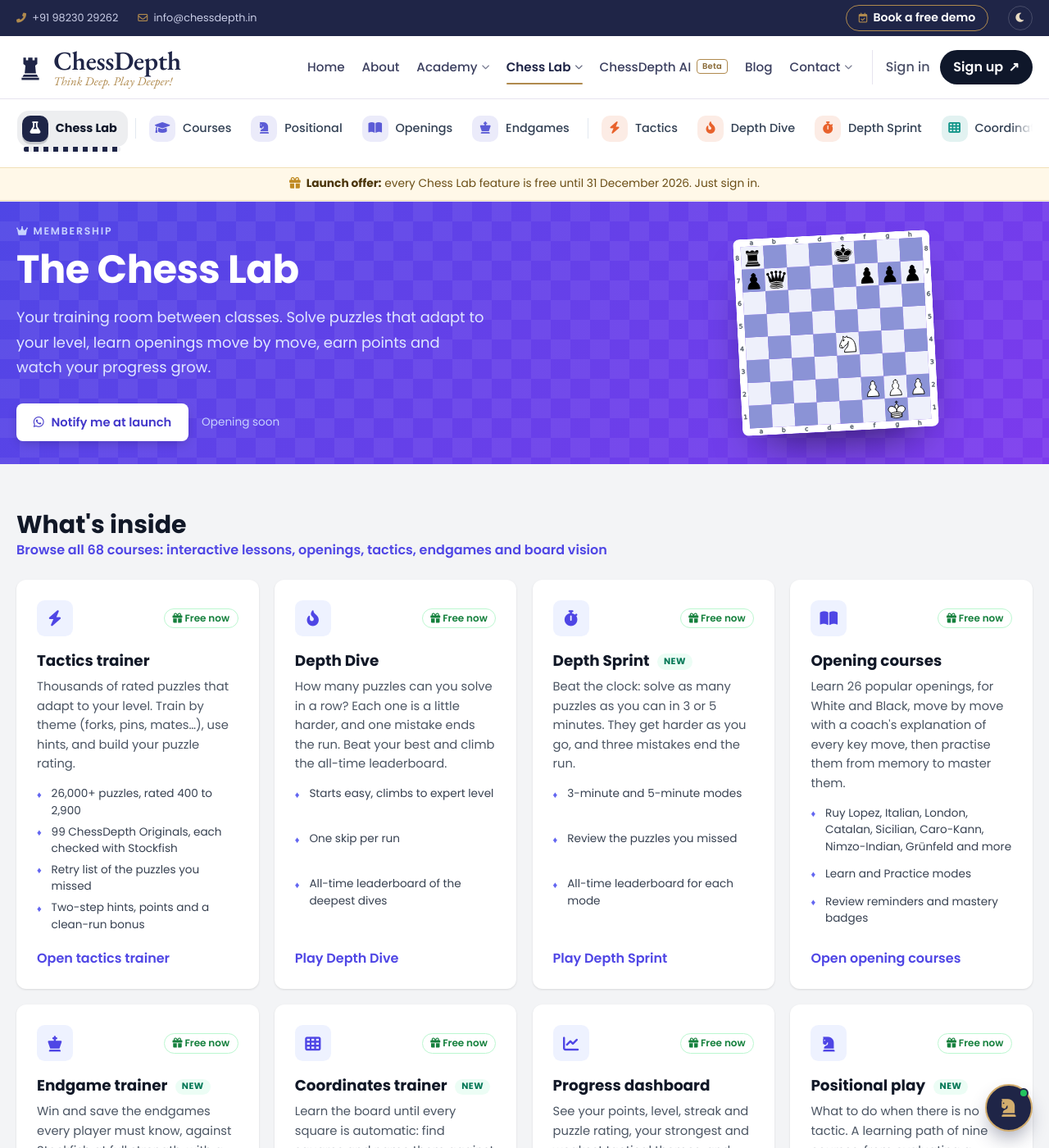
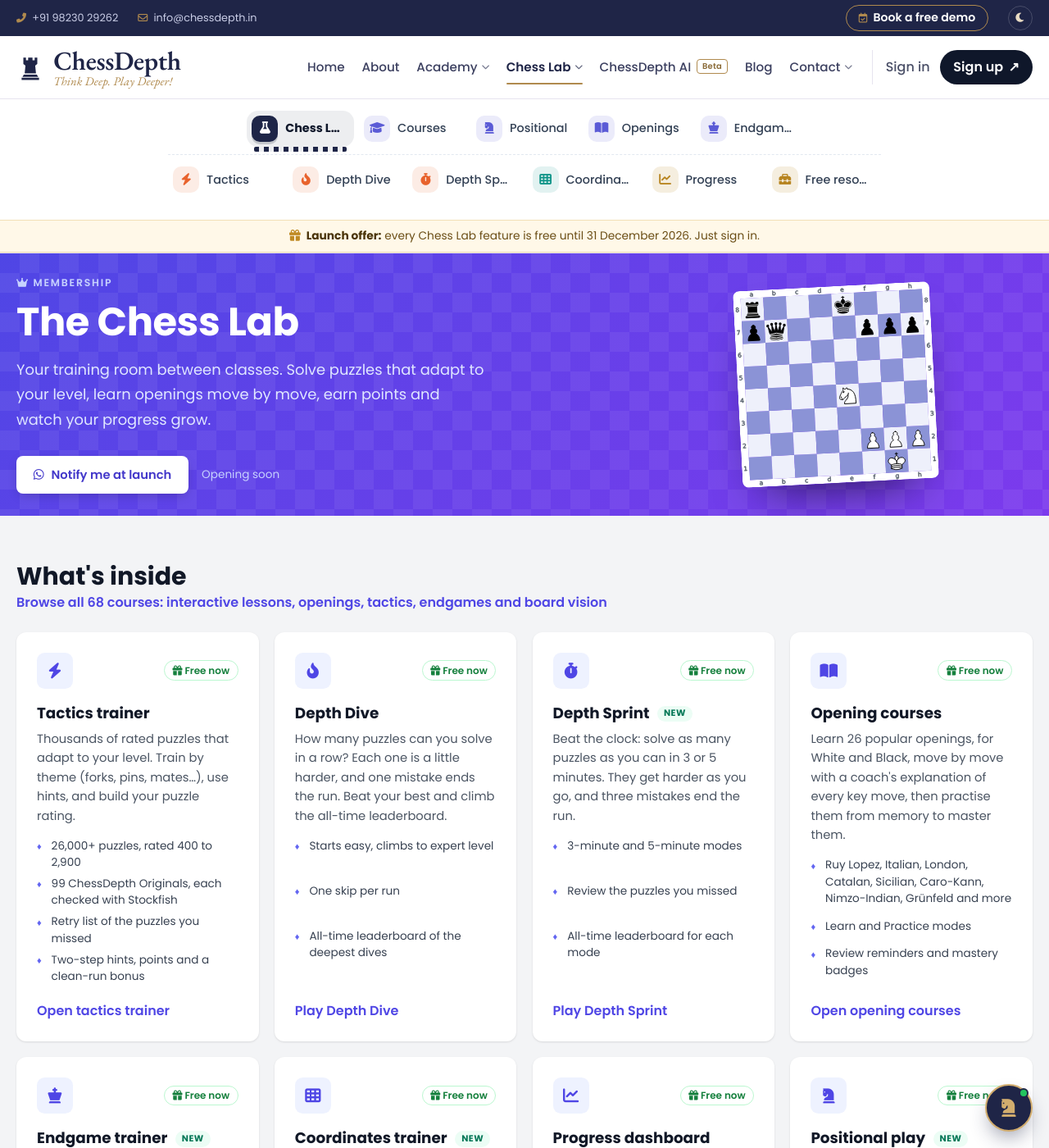
Before and after one commit to Sourabhjoshi1/Chess-Depth, a Jekyll site: the page built from pages/lab/index.html, in a window 1280 px wide and 1400 px high. Shown: the whole window at 82% size. Built offline with Jekyll 4.4.1, drawn with Linux system fonts in a browser that asks for light colours; comment, search, counter and statistics services are not loaded.

Commit message:
Chess Lab bar: two full-width rows (learning tools, then training and progress)
Co-Authored-By: Claude Opus 5.5 <noreply@anthropic.com>
Claude-Session: https://claude.ai/code/session_017ZwxdNZGtw2tXrZdE2ZP9f

```diff
--- a/_includes/lab-bar.html
+++ b/_includes/lab-bar.html
@@ -1,21 +1,22 @@
 {%- include lab-config.html -%}
 <div class="lab-bar">
   <div class="cd-wrap lab-bar-inner">
-    <nav class="lab-tabs" aria-label="Chess Lab">
+    <nav class="lab-tabs lab-tabs-2" aria-label="Chess Lab">
+      <div class="lab-tab-row">
         <a href="/lab/" class="lab-tab lab-tab-home" {% if page.url == '/lab/' %}aria-current="page"{% endif %}><span class="lab-tab-ic"><i class="fas fa-flask"></i></span><span class="lab-tab-tx">Chess Lab</span></a>
-      <span class="lab-tab-gap" aria-hidden="true"></span>
         <a href="/lab/courses/" class="lab-tab lab-tab-learn" {% if page.url == '/lab/courses/' or page.url == '/lab/learn/' %}aria-current="page"{% endif %}><span class="lab-tab-ic"><i class="fas fa-graduation-cap"></i></span><span class="lab-tab-tx">Courses</span></a>
         <a href="/lab/positional/" class="lab-tab lab-tab-learn" {% if page.url == '/lab/positional/' %}aria-current="page"{% endif %}><span class="lab-tab-ic"><i class="fas fa-chess-knight"></i></span><span class="lab-tab-tx">Positional</span></a>
         <a href="/lab/openings/" class="lab-tab lab-tab-learn" {% if page.url == '/lab/openings/' %}aria-current="page"{% endif %}><span class="lab-tab-ic"><i class="fas fa-book-open"></i></span><span class="lab-tab-tx">Openings</span></a>
         <a href="/lab/endgames/" class="lab-tab lab-tab-learn" {% if page.url == '/lab/endgames/' %}aria-current="page"{% endif %}><span class="lab-tab-ic"><i class="fas fa-chess-king"></i></span><span class="lab-tab-tx">Endgames</span></a>
-      <span class="lab-tab-gap" aria-hidden="true"></span>
+      </div>
+      <div class="lab-tab-row">
         <a href="/lab/tactics/" class="lab-tab lab-tab-puzzle" {% if page.url == '/lab/tactics/' %}aria-current="page"{% endif %}><span class="lab-tab-ic"><i class="fas fa-bolt"></i></span><span class="lab-tab-tx">Tactics</span></a>
         <a href="/lab/streak/" class="lab-tab lab-tab-puzzle" {% if page.url == '/lab/streak/' %}aria-current="page"{% endif %}><span class="lab-tab-ic"><i class="fas fa-fire-alt"></i></span><span class="lab-tab-tx">Depth Dive</span></a>
         <a href="/lab/rush/" class="lab-tab lab-tab-puzzle" {% if page.url == '/lab/rush/' %}aria-current="page"{% endif %}><span class="lab-tab-ic"><i class="fas fa-stopwatch"></i></span><span class="lab-tab-tx">Depth Sprint</span></a>
         <a href="/lab/coordinates/" class="lab-tab lab-tab-drill" {% if page.url == '/lab/coordinates/' %}aria-current="page"{% endif %}><span class="lab-tab-ic"><i class="fas fa-th"></i></span><span class="lab-tab-tx">Coordinates</span></a>
-      <span class="lab-tab-gap" aria-hidden="true"></span>
         <a href="/lab/progress/" class="lab-tab lab-tab-you" {% if page.url == '/lab/progress/' %}aria-current="page"{% endif %}><span class="lab-tab-ic"><i class="fas fa-chart-line"></i></span><span class="lab-tab-tx">Progress</span></a>
         <a href="/lab/resources/" class="lab-tab lab-tab-you" {% if page.url == '/lab/resources/' %}aria-current="page"{% endif %}><span class="lab-tab-ic"><i class="fas fa-toolbox"></i></span><span class="lab-tab-tx">Free resources</span></a>
+      </div>
     </nav>
     <div id="lab-bar-status" class="lab-bar-status" aria-live="polite"></div>
   </div>
--- a/assets/css/pages/lab.css
+++ b/assets/css/pages/lab.css
@@ -692,3 +692,18 @@ html.dark .lab-bar .lab-offer b { color: #fdf6e3; }
   .lab-stat small { display: none; }
 }
 @media (prefers-reduced-motion: reduce) { .lab-bar .lab-tab, .lab-bar .lab-tab-ic { transition: none; } .lab-bar .lab-tab:hover .lab-tab-ic { transform: none; } .lab-stat-pts b.bump { animation: none; } }
+
+/* Two full-width rows: learning tools on top, training and your progress below (no sideways scrolling). */
+.lab-bar .lab-tabs.lab-tabs-2 { display: flex; flex-direction: column; gap: .55rem; overflow: visible; padding: .15rem 0 .6rem; -webkit-mask-image: none; mask-image: none; }
+.lab-bar .lab-tab-row { display: flex; gap: .4rem; }
+.lab-bar .lab-tab-row .lab-tab { flex: 1 1 0; min-width: 0; justify-content: flex-start; }
+.lab-bar .lab-tab-row .lab-tab-tx { overflow: hidden; text-overflow: ellipsis; white-space: nowrap; }
+.lab-bar .lab-tab-row + .lab-tab-row { padding-top: .55rem; border-top: 1px dashed #e2e8f0; }
+html.dark .lab-bar .lab-tab-row + .lab-tab-row { border-top-color: #273449; }
+@media (max-width: 900px) {
+  .lab-bar .lab-tab-row .lab-tab { flex-direction: column; gap: .25rem; padding: .35rem .2rem .3rem; font-size: .72rem; text-align: center; justify-content: center; }
+  .lab-bar .lab-tab-row .lab-tab-tx { display: block !important; max-width: 100%; }
+  .lab-bar .lab-tab-row .lab-tab[aria-current] { padding-right: .2rem; }
+  .lab-bar .lab-tab-row .lab-tab[aria-current]::after { bottom: -.35rem; }
+}
+@media (max-width: 420px) { .lab-bar .lab-tab-row .lab-tab { font-size: .64rem; } .lab-bar .lab-tab-row .lab-tab-ic { width: 1.8rem; height: 1.8rem; } }
```
Also changed, not shown: other parts of _includes/lab-bar.html (+0 -1 lines). Lines whose indentation alone changed are shown as unchanged.
